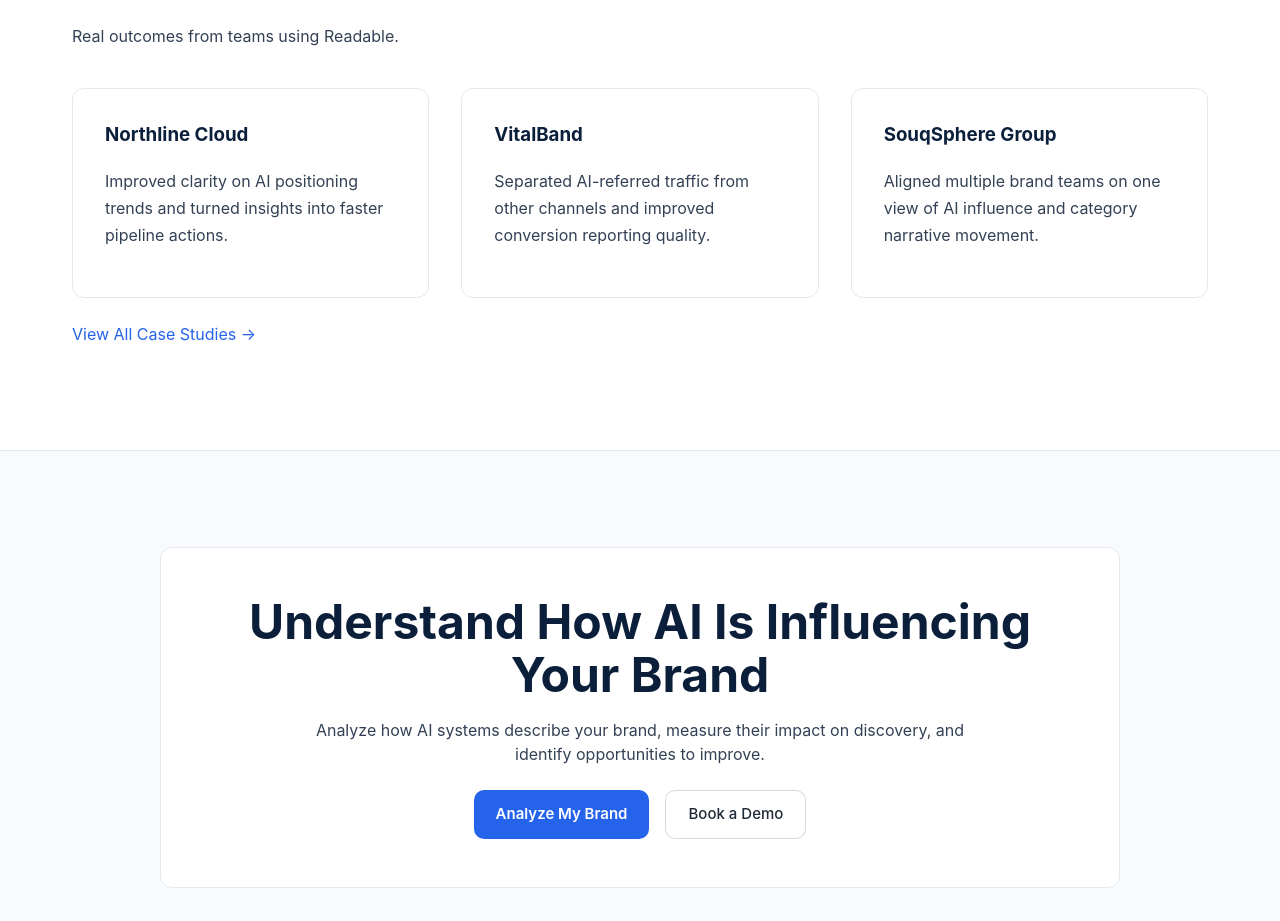
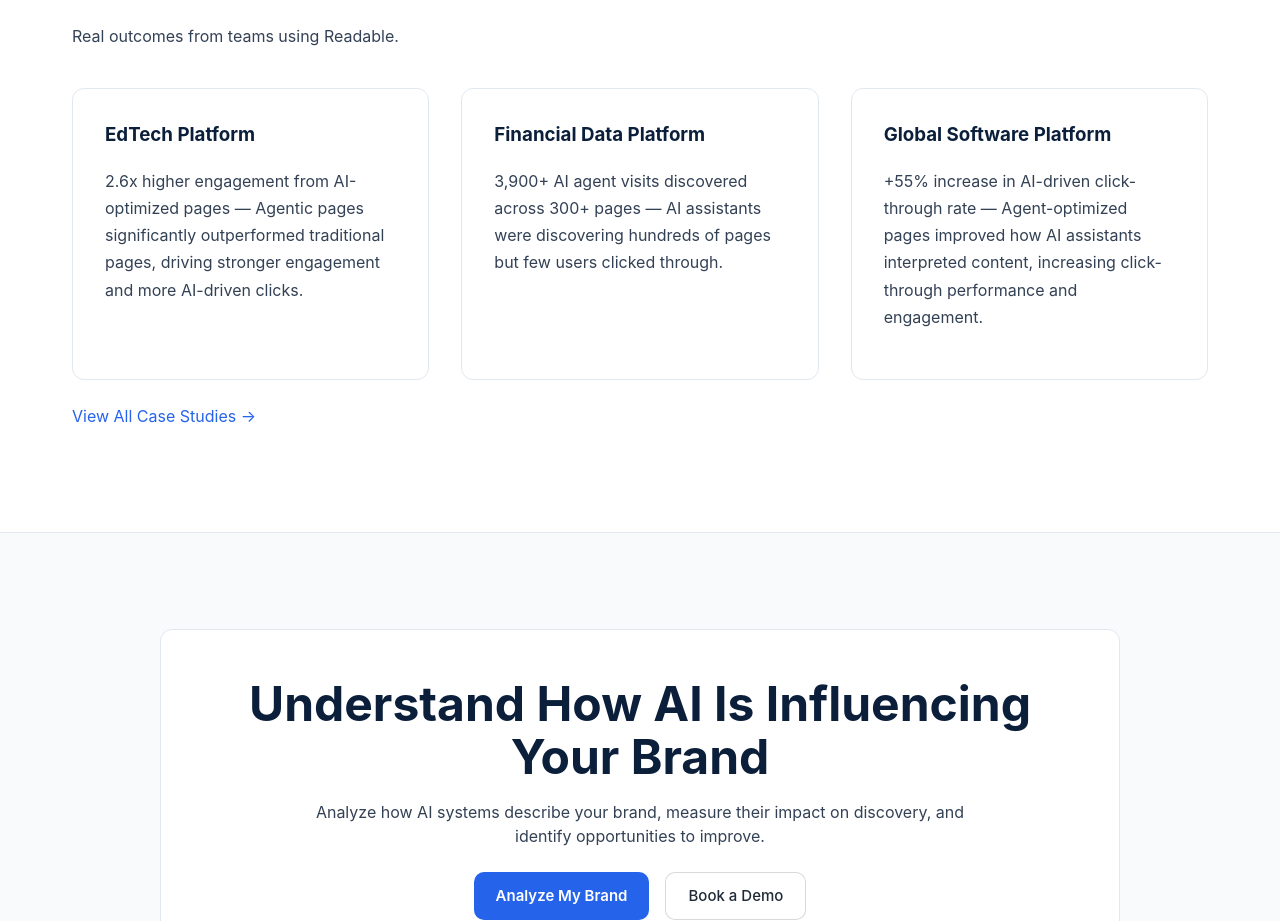
Before and after one commit to neerajjain22/readable, a Next.js app: page / in a window 1280 px wide. Shown: the part 5351-6272 px from the top of the page. Built offline with nearby package versions, Linux system fonts and the light colour scheme; no server answers.

Commit message:
Update homepage case study cards with real case data

```diff
--- a/legacy-pages/index.tsx
+++ b/legacy-pages/index.tsx
@@ -125,16 +125,16 @@
 
 const caseStudyHighlights = [
   {
-    company: "Northline Cloud",
-    summary: "Improved clarity on AI positioning trends and turned insights into faster pipeline actions.",
+    company: "EdTech Platform",
+    summary: "2.6x higher engagement from AI-optimized pages — Agentic pages significantly outperformed traditional pages, driving stronger engagement and more AI-driven clicks.",
   },
   {
-    company: "VitalBand",
-    summary: "Separated AI-referred traffic from other channels and improved conversion reporting quality.",
+    company: "Financial Data Platform",
+    summary: "3,900+ AI agent visits discovered across 300+ pages — AI assistants were discovering hundreds of pages but few users clicked through.",
   },
   {
-    company: "SouqSphere Group",
-    summary: "Aligned multiple brand teams on one view of AI influence and category narrative movement.",
+    company: "Global Software Platform",
+    summary: "+55% increase in AI-driven click-through rate — Agent-optimized pages improved how AI assistants interpreted content, increasing click-through performance and engagement.",
   },
 ]
 
```
